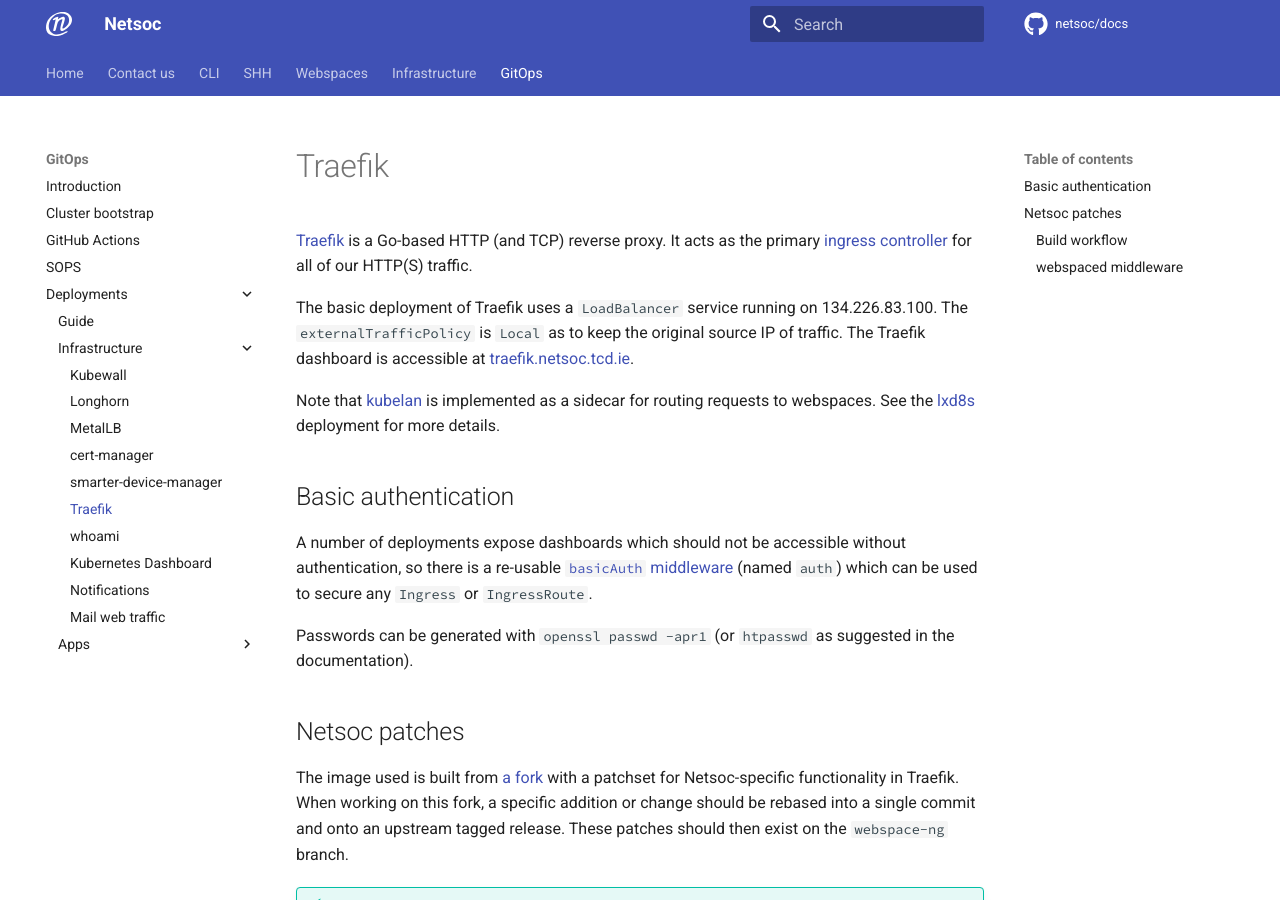
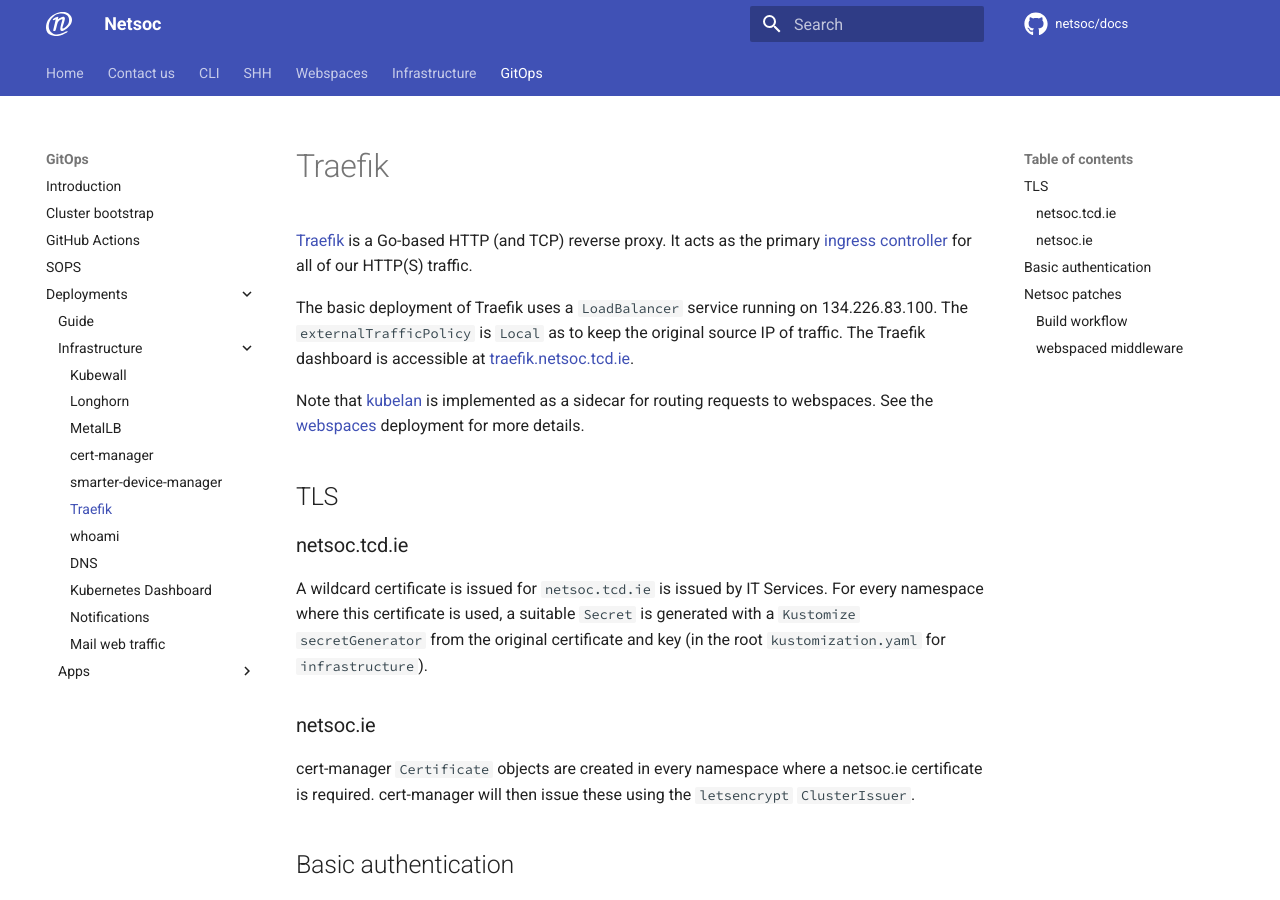
Before and after one commit to netsoc/docs, an MkDocs documentation site: the page built from docs/gitops/deployments/infrastructure/traefik.md, in a window 1280 px wide and 900 px high. Built offline with MkDocs 1.6.1 and Material for MkDocs 9.7.7, drawn with Linux system fonts in a browser that asks for light colours; comment, search, counter and statistics services are not loaded.

Commit message:
Update netsoc/gitops documentation (e4df94b1)

```diff
--- a/docs/gitops/deployments/infrastructure/traefik.md
+++ b/docs/gitops/deployments/infrastructure/traefik.md
@@ -9,7 +9,20 @@ The basic deployment of Traefik uses a `LoadBalancer` service running on 134.226
 [traefik.netsoc.tcd.ie](https://traefik.netsoc.tcd.ie).
 
 Note that [kubelan](https://github.com/devplayer0/kubelan) is implemented as a sidecar for routing requests to
-webspaces. See the [lxd8s](../../apps/lxd8s/) deployment for more details.
+webspaces. See the [webspaces](../../apps/webspaces/) deployment for more details.
+
+## TLS
+
+### netsoc.tcd.ie
+
+A wildcard certificate is issued for `netsoc.tcd.ie` is issued by IT Services. For every namespace where this
+certificate is used, a suitable `Secret` is generated with a `Kustomize` `secretGenerator` from the original certificate
+and key (in the root `kustomization.yaml` for `infrastructure`).
+
+### netsoc.ie
+
+cert-manager `Certificate` objects are created in every namespace where a netsoc.ie certificate is required.
+cert-manager will then issue these using the `letsencrypt` `ClusterIssuer`.
 
 ## Basic authentication
 
```
Also changed, not shown: docs/gitops/deployments/infrastructure/dns.md (renamed from docs/gitops/deployments/apps/dns.md, +1 -1 lines), docs/gitops/deployments/infrastructure/.pages.
